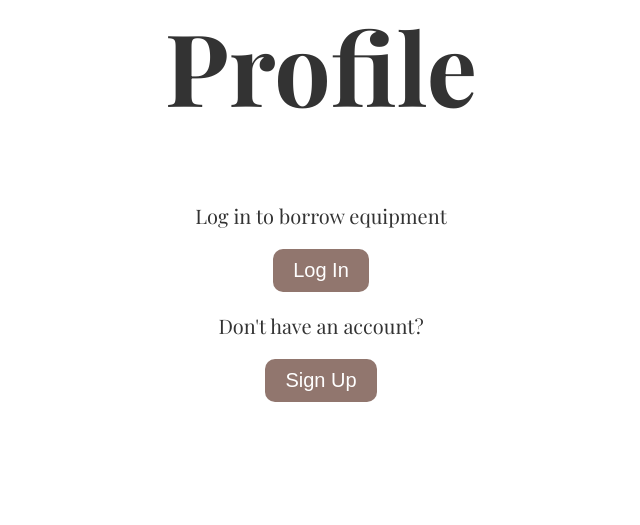
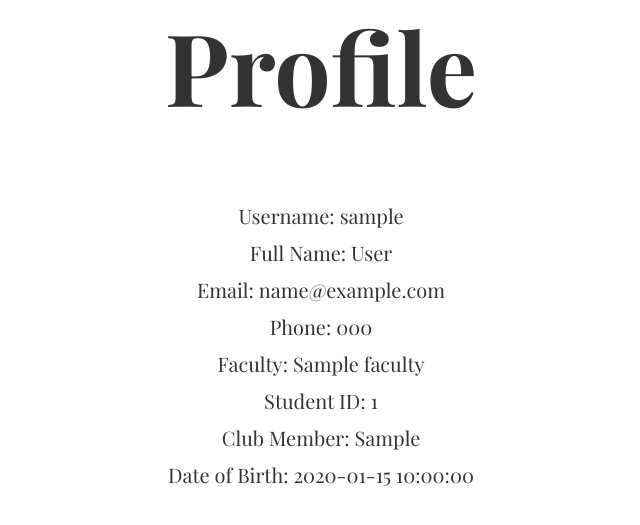
Before and after one commit to pakin6509681182/cs332_cloudfoundation, a Flask app: template templates/profile.html in a window 1280 px wide. Shown: the part 132-657 px from the top of the page, without its empty margins (319-959 px from the left). Run offline with Flask 3, Linux system fonts and the light colour scheme; the template is opened without the code that fills it: most values are stand-ins (such as "Sample title", 1, 10 or a date in 2020).

Commit message:
Update profile page to display user information instead of login prompts

```diff
--- a/templates/profile.html
+++ b/templates/profile.html
@@ -55,14 +55,14 @@
     <main>
         <section class="profile">
             <h1>Profile</h1>
-            <p>Log in to borrow equipment</p>
-            <a href="{{ url_for('login') }}">
-                <button class="login-btn">Log In</button>
-            </a>
-            <p>Don't have an account?</p>
-            <a href="{{ url_for('signup') }}">
-                <button class="signup-btn">Sign Up</button>
-            </a>
+            <p>Username: {{ user_info.username }}</p>
+            <p>Full Name: {{ user_info.fullname }}</p>
+            <p>Email: {{ user_info.email }}</p>
+            <p>Phone: {{ user_info.phone }}</p>
+            <p>Faculty: {{ user_info.faculty }}</p>
+            <p>Student ID: {{ user_info.student_id }}</p>
+            <p>Club Member: {{ user_info.club_member }}</p>
+            <p>Date of Birth: {{ user_info.dob }}</p>
         </section>
     </main>
 
```
